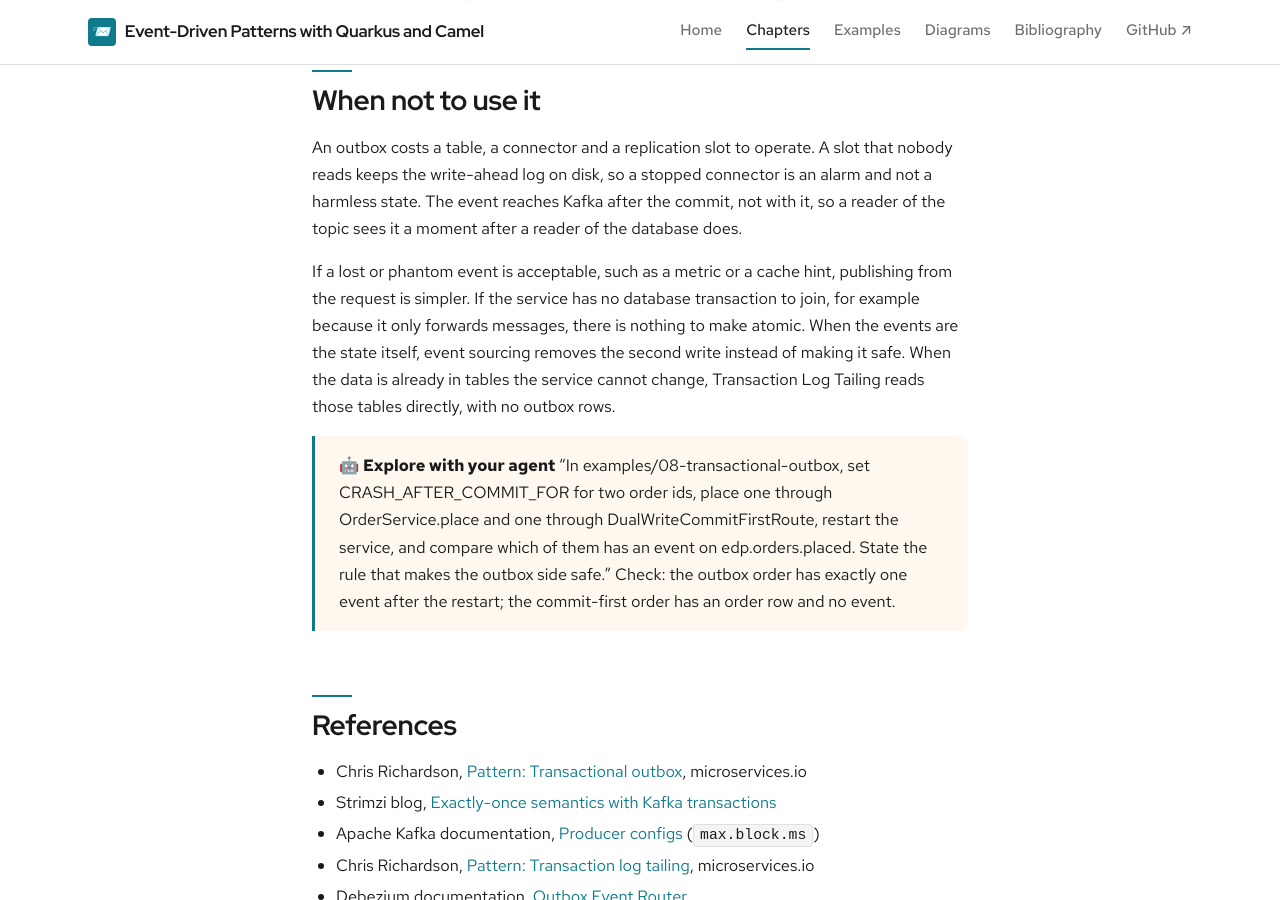
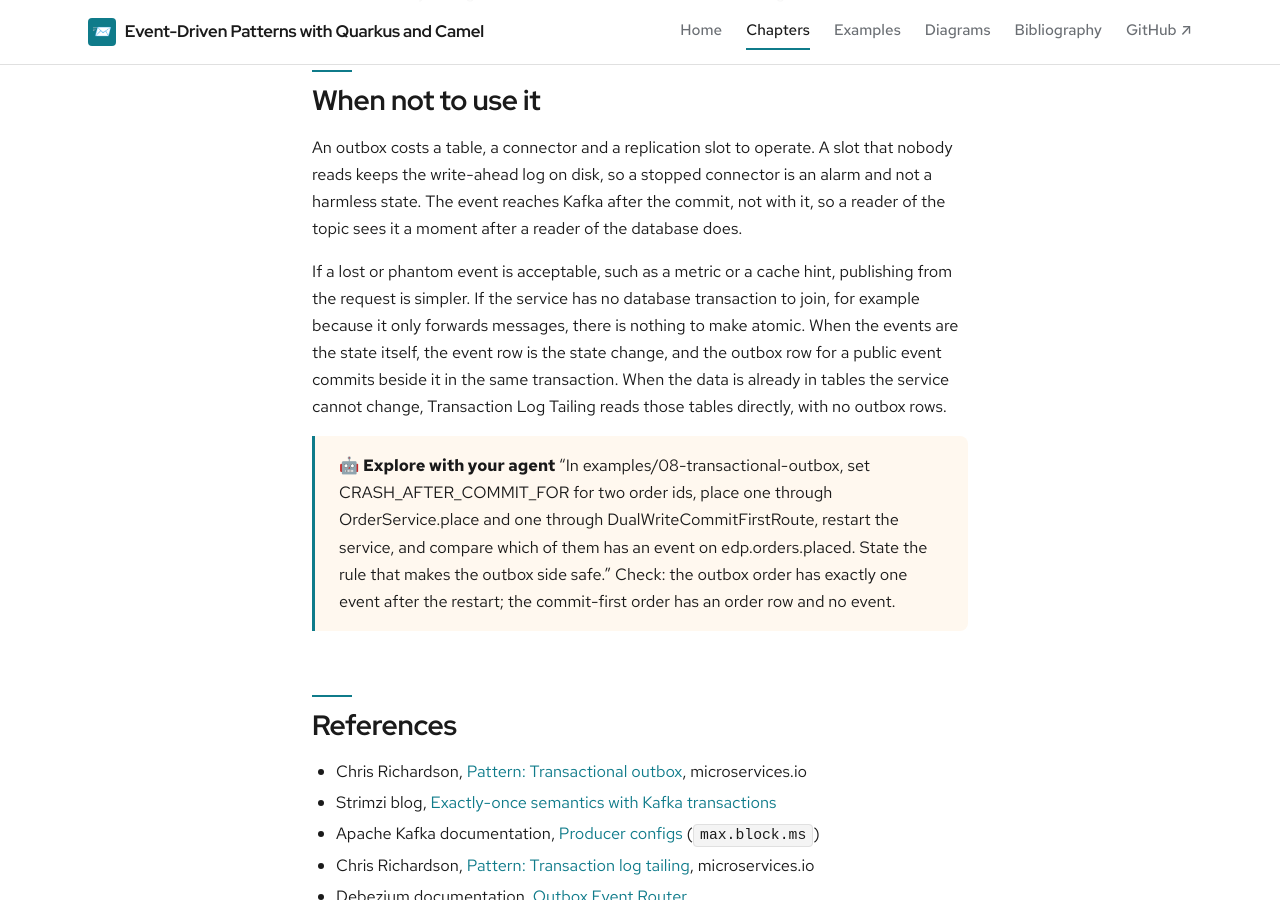
Before and after one commit to patterncatalyst/event-driven-patterns-with-quarkus-and-camel, a Jekyll site: the page built from _docs/08-transactional-outbox.md, in a window 1280 px wide and 900 px high, scrolled down 6259 px. Built offline with Jekyll 4.4.1, drawn with Linux system fonts in a browser that asks for light colours; some web fonts are replaced.

Commit message:
docs(ch08): back the event-sourcing sentence with a testable claim (r06 step 2C)

```diff
--- a/_docs/08-transactional-outbox.md
+++ b/_docs/08-transactional-outbox.md
@@ -122,7 +122,7 @@ Change one thing and watch a guard fail:
 
 An outbox costs a table, a connector and a replication slot to operate. A slot that nobody reads keeps the write-ahead log on disk, so a stopped connector is an alarm and not a harmless state. The event reaches Kafka after the commit, not with it, so a reader of the topic sees it a moment after a reader of the database does.
 
-If a lost or phantom event is acceptable, such as a metric or a cache hint, publishing from the request is simpler. If the service has no database transaction to join, for example because it only forwards messages, there is nothing to make atomic. When the events are the state itself, event sourcing removes the second write instead of making it safe. When the data is already in tables the service cannot change, Transaction Log Tailing reads those tables directly, with no outbox rows.
+If a lost or phantom event is acceptable, such as a metric or a cache hint, publishing from the request is simpler. If the service has no database transaction to join, for example because it only forwards messages, there is nothing to make atomic. When the events are the state itself, the event row is the state change, and the outbox row for a public event commits beside it in the same transaction. When the data is already in tables the service cannot change, Transaction Log Tailing reads those tables directly, with no outbox rows.
 
 > **🤖 Explore with your agent**
 > "In examples/08-transactional-outbox, set CRASH_AFTER_COMMIT_FOR for two order ids, place one through OrderService.place and one through DualWriteCommitFirstRoute, restart the service, and compare which of them has an event on edp.orders.placed. State the rule that makes the outbox side safe."
```
Also changed, not shown: _plans/claims.md (+1 -0 lines), _plans/r06-plan.md (+1 -1 lines).
